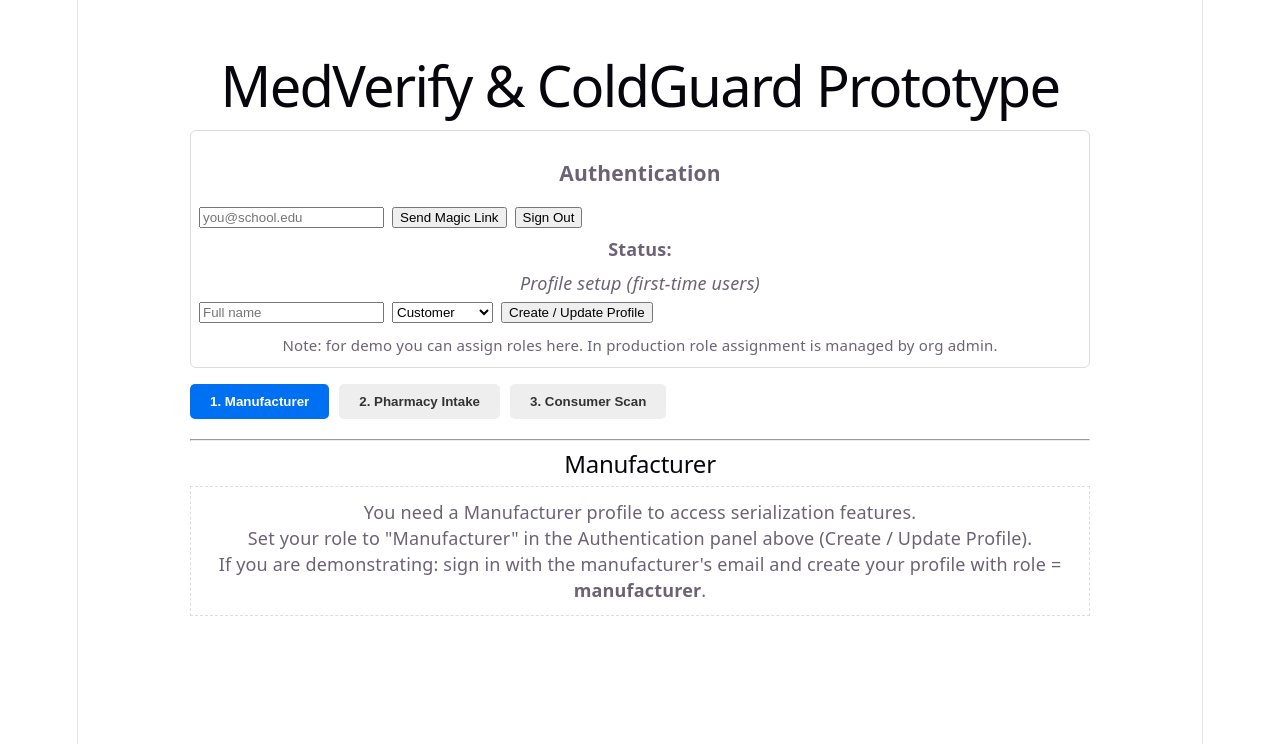
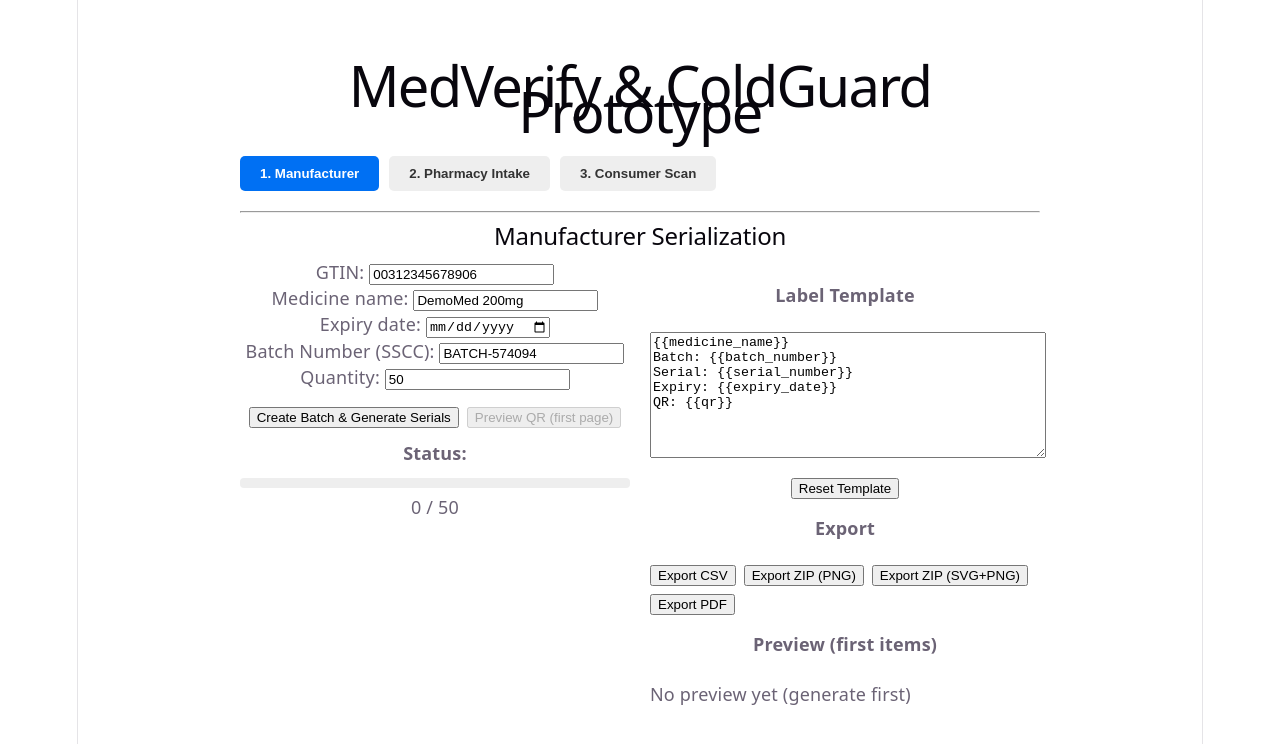
Before and after one commit to MadBollocks/SEM-IOT, a React (Vite) app: page / in a window 1280 px wide. Shown: the top 744 px of the page. Built offline with nearby package versions, Linux system fonts and the light colour scheme.

Commit message:
Backed out

```diff
--- a/src/App.jsx
+++ b/src/App.jsx
@@ -1,107 +1,198 @@
-// src/App.jsx
-import React, { useEffect, useState } from 'react';
+import React, { useState } from 'react';
 import { supabase } from './supabaseClient';
-import Auth from './components/Auth';
+import QRScanner from './components/QRScanner';
 import ManufacturerSerialization from './components/ManufacturerSerialization';
-import QRScanner from './components/QRScanner';
-import PharmacyHandoff from './components/PharmacyHandoff';
-
-// Keep or import other existing components if you prefer
-// (ManufacturerView removed — we use ManufacturerSerialization)
 
 export default function App() {
   const [activeTab, setActiveTab] = useState('manufacturer');
-  const [user, setUser] = useState(null);
-  const [profile, setProfile] = useState(null);
-
-  // Keep user session on reload
-  useEffect(() => {
-    (async () => {
-      const { data } = await supabase.auth.getSession();
-      setUser(data?.session?.user ?? null);
-      if (data?.session?.user) {
-        // fetch profile if exists
-        const { data: profileData } = await supabase.from('profiles').select('*').eq('id', data.session.user.id).single().catch(() => ({ data: null }));
-        setProfile(profileData ?? null);
-      }
-    })();
-  }, []);
 
   return (
-    <div style={{ fontFamily: 'system-ui, sans-serif', maxWidth: '900px', margin: '20px auto', padding: '20px' }}>
+    <div style={{ fontFamily: 'system-ui, sans-serif', maxWidth: '800px', margin: '20px auto', padding: '20px' }}>
       <h1>MedVerify & ColdGuard Prototype</h1>
 
-      <Auth onUser={setUser} onProfile={setProfile} />
-
+      {/* Navigation Tabs */}
       <div style={{ display: 'flex', gap: '10px', marginBottom: '20px' }}>
-        <button onClick={() => setActiveTab('manufacturer')} style={tabStyle(activeTab === 'manufacturer')}>1. Manufacturer</button>
-        <button onClick={() => setActiveTab('pharmacy')} style={tabStyle(activeTab === 'pharmacy')}>2. Pharmacy Intake</button>
-        <button onClick={() => setActiveTab('consumer')} style={tabStyle(activeTab === 'consumer')}>3. Consumer Scan</button>
+        <button
+          onClick={() => setActiveTab('manufacturer')}
+          style={tabStyle(activeTab === 'manufacturer')}
+        >
+          1. Manufacturer
+        </button>
+        <button
+          onClick={() => setActiveTab('pharmacy')}
+          style={tabStyle(activeTab === 'pharmacy')}
+        >
+          2. Pharmacy Intake
+        </button>
+        <button
+          onClick={() => setActiveTab('consumer')}
+          style={tabStyle(activeTab === 'consumer')}
+        >
+          3. Consumer Scan
+        </button>
       </div>
 
       <hr />
 
-      {activeTab === 'manufacturer' && (
-        <div>
-          <h2>Manufacturer</h2>
-          {profile?.role === 'manufacturer' ? (
-            <ManufacturerSerialization profile={profile} />
-          ) : (
-            <div style={{ padding: 12, border: '1px dashed #ddd' }}>
-              <p>You need a Manufacturer profile to access serialization features.</p>
-              <p>Set your role to "Manufacturer" in the Authentication panel above (Create / Update Profile).</p>
-              <p>If you are demonstrating: sign in with the manufacturer's email and create your profile with role = <strong>manufacturer</strong>.</p>
-            </div>
-          )}
-        </div>
-      )}
-
-      {activeTab === 'pharmacy' && (
-        <div>
-          <h2>Pharmacy Intake</h2>
-          {profile?.role === 'pharmacy' ? (
-            <PharmacyHandoff />
-          ) : (
-            <div style={{ padding: 12, border: '1px dashed #ddd' }}>
-              <p>You need a Pharmacy profile to perform handoff. Set role to <strong>pharmacy</strong> in the Authentication panel.</p>
-            </div>
-          )}
-        </div>
-      )}
-
-      {activeTab === 'consumer' && (
-        <div>
-          <h2>Consumer Scan</h2>
-          <p>Signed in as: {user?.email ?? 'guest'} — role: {profile?.role ?? 'none'}</p>
-          <ConsumerScanWrapper profile={profile} />
-        </div>
-      )}
+      {/* Screen Views */}
+      {activeTab === 'manufacturer' && <ManufacturerSerialization />}
+      {activeTab === 'pharmacy' && <PharmacySimView />}
+      {activeTab === 'consumer' && <ConsumerSimView />}
     </div>
   );
 }
 
-function ConsumerScanWrapper({ profile }) {
+const tabStyle = (isActive) => ({
+  padding: '10px 20px',
+  cursor: 'pointer',
+  background: isActive ? '#0070f3' : '#eee',
+  color: isActive ? '#fff' : '#333',
+  border: 'none',
+  borderRadius: '5px',
+  fontWeight: 'bold'
+});
+
+/* ==========================================================================
+   1. MANUFACTURER SCREEN (Direct Client-Side Batch Creation)
+   ========================================================================== */
+function ManufacturerView() {
+  const [gtin, setGtin] = useState('00312345678906');
+  const [quantity, setQuantity] = useState(50); // Kept modest for fast browser generation
+  const [parentSscc, setParentSscc] = useState(`SSCC-${Math.floor(100000 + Math.random() * 900000)}`);
+  const [status, setStatus] = useState('');
+
+  const handleGenerateBatch = async (e) => {
+    e.preventDefault();
+    setStatus('Creating parent batch...');
+
+    // 1. Insert Parent Shipment directly
+    const { error: parentErr } = await supabase
+      .from('parent_shipments')
+      .insert([{ sscc: parentSscc, status: 'IN_TRANSIT', is_compromised: false }]);
+
+    if (parentErr) return setStatus(`❌ Error: ${parentErr.message}`);
+
+    // 2. Generate and Insert Child Serials
+    setStatus(`Generating ${quantity} serial items...`);
+    const children = [];
+    for (let i = 1; i <= quantity; i++) {
+      children.push({
+        gtin: gtin,
+        serial: i.toString().padStart(6, '0'),
+        parent_sscc: parentSscc,
+        status: 'IN_TRANSIT'
+      });
+    }
+
+    const { error: childErr } = await supabase.from('child_items').insert(children);
+    if (childErr) return setStatus(`❌ Error inserting children: ${childErr.message}`);
+
+    setStatus(`✅ Batch created successfully! SSCC: ${parentSscc}`);
+  };
+
+  return (
+    <div>
+      <h2>Manufacturer Admin</h2>
+      <form onSubmit={handleGenerateBatch} style={{ display: 'flex', flexDirection: 'column', gap: '10px', maxWidth: '400px' }}>
+        <label>GTIN: <input type="text" value={gtin} onChange={(e) => setGtin(e.target.value)} required /></label>
+        <label>Quantity: <input type="number" value={quantity} onChange={(e) => setQuantity(Number(e.target.value))} required /></label>
+        <label>Parent SSCC: <input type="text" value={parentSscc} onChange={(e) => setParentSscc(e.target.value)} required /></label>
+        <button type="submit" style={{ padding: '10px', background: '#0070f3', color: '#fff', border: 'none' }}>
+          Generate Batch & Items
+        </button>
+      </form>
+      {status && <p><strong>{status}</strong></p>}
+    </div>
+  );
+}
+
+/* ==========================================================================
+   2. PHARMACY INTAKE SCREEN (Hardware Simulator)
+   ========================================================================== */
+function PharmacySimView() {
+  const [sscc, setSscc] = useState('');
+  const [minTemp, setMinTemp] = useState(3.0);
+  const [maxTemp, setMaxTemp] = useState(7.5);
+  const [status, setStatus] = useState('');
+
+  const handleSimulateSync = async () => {
+    if (!sscc) return alert('Enter an SSCC code');
+    setStatus('Syncing environmental payload...');
+
+    // Check if shipment was breached (e.g., standard cold chain is 2°C - 8°C)
+    const isCompromised = minTemp < 2.0 || maxTemp > 8.0;
+
+    // 1. Log Thermal Audit Data
+    const { error: logErr } = await supabase.from('thermal_logs').insert([{
+      parent_sscc: sscc,
+      min_temp: minTemp,
+      max_temp: maxTemp,
+      out_of_bounds_duration: isCompromised ? 120 : 0
+    }]);
+
+    if (logErr) return setStatus(`❌ Logging failed: ${logErr.message}`);
+
+    // 2. Update Parent State & Safety Flag
+    const { error: parentErr } = await supabase
+      .from('parent_shipments')
+      .update({ status: 'RECEIVED_AT_PHARMACY', is_compromised: isCompromised })
+      .eq('sscc', sscc);
+
+    if (parentErr) return setStatus(`❌ Parent update failed: ${parentErr.message}`);
+
+    // 3. Update all linked child items state to RECEIVED_AT_PHARMACY
+    await supabase.from('child_items').update({ status: 'RECEIVED_AT_PHARMACY' }).eq('parent_sscc', sscc);
+
+    if (isCompromised) {
+      setStatus(`🔴 Handoff complete with BREACH ALERT. Max temp reached ${maxTemp}°C.`);
+    } else {
+      setStatus(`🟢 Handoff complete! Cold-chain verified safe.`);
+    }
+  };
+
+  return (
+    <div>
+      <h2>Pharmacy Intake (Simulated BLE Sync)</h2>
+      <div style={{ display: 'flex', flexDirection: 'column', gap: '10px', maxWidth: '400px' }}>
+        <label>Parent SSCC Code: <input type="text" placeholder="SSCC-XXXXXX" value={sscc} onChange={(e) => setSscc(e.target.value)} /></label>
+
+        <div style={{ border: '1px solid #ccc', padding: '10px', borderRadius: '5px' }}>
+          <h4>Simulated Sensor Hardware Readings:</h4>
+          <label>Min Temp (°C): <input type="number" step="0.1" value={minTemp} onChange={(e) => setMinTemp(Number(e.target.value))} /></label>
+          <br /><br />
+          <label>Max Temp (°C): <input type="number" step="0.1" value={maxTemp} onChange={(e) => setMaxTemp(Number(e.target.value))} /></label>
+        </div>
+
+        <button onClick={handleSimulateSync} style={{ padding: '10px', background: '#10B981', color: '#fff', border: 'none' }}>
+          Simulate BLE Thermal Handshake
+        </button>
+      </div>
+      {status && <p><strong>{status}</strong></p>}
+    </div>
+  );
+}
+
+/* ==========================================================================
+   3. CONSUMER VERIFICATION SCREEN (Stateful Serialization UI)
+   ========================================================================== */
+async function hashDeviceId(rawId) {
+  const encoder = new TextEncoder();
+  const data = encoder.encode(rawId + "MedVerify_SecureSalt_2026");
+  const hashBuffer = await crypto.subtle.digest('SHA-256', data);
+  const hashArray = Array.from(new Uint8Array(hashBuffer));
+  return hashArray.map(b => b.toString(16).padStart(2, '0')).join('');
+}
+
+function ConsumerSimView() {
   const [deviceId, setDeviceId] = useState('user-device-abc');
   const [verificationResult, setVerificationResult] = useState(null);
   const [isScanning, setIsScanning] = useState(true);
   const [scannedData, setScannedData] = useState({ gtin: '', serial: '' });
 
-  async function hashDeviceId(rawId) {
-    const encoder = new TextEncoder();
-    const data = encoder.encode(rawId + 'MedVerify_SecureSalt_2026');
-    const hashBuffer = await crypto.subtle.digest('SHA-256', data);
-    const hashArray = Array.from(new Uint8Array(hashBuffer));
-    return hashArray.map(b => b.toString(16).padStart(2, '0')).join('');
-  }
-
   const executeVerification = async (scannedGtin, scannedSerial) => {
-    if (!profile) {
-      setVerificationResult({ color: '#B45309', fontColor: '#fff', text: 'Please sign in and create a profile (customer) before verifying.' });
-      return;
-    }
-
     setVerificationResult({ color: '#333', fontColor: '#FFF', text: 'Verifying with Supabase...' });
 
+    // Hash the ID locally before database comparison
     const hashedDeviceToken = await hashDeviceId(deviceId);
 
     const { data: item, error } = await supabase
@@ -125,7 +216,7 @@ function ConsumerScanWrapper({ profile }) {
 
     if (item.status === 'RECEIVED_AT_PHARMACY' || item.status === 'ACTIVATED') {
       if (!item.device_id_hash) {
-        // Bind to device
+        // Store only the irreversible hash in the database
         await supabase.from('child_items').update({ status: 'ACTIVATED', device_id_hash: hashedDeviceToken }).match({ gtin: scannedGtin, serial: scannedSerial });
         return setVerificationResult({ color: '#047857', fontColor: '#FFFFFF', text: '🟢 GREEN: Authentic & Safe' });
       } else if (item.device_id_hash === hashedDeviceToken) {
@@ -139,18 +230,21 @@ function ConsumerScanWrapper({ profile }) {
     return setVerificationResult({ color: '#B45309', fontColor: '#FFFFFF', text: '🟡 YELLOW: Data Incomplete' });
   };
 
+  // Reuse existing GS1 parsing logic: handleScan expects detectedCodes array
   const handleScan = (detectedCodes) => {
     if (detectedCodes && detectedCodes.length > 0) {
       const rawText = detectedCodes[0].rawValue;
-      // parse GS1
+
+      // Expected GS1 Syntax: https://medverify.app/01/{gtin}/21/{serial}
       const urlParts = rawText.split('/');
       const gtinIndex = urlParts.indexOf('01') + 1;
       const serialIndex = urlParts.indexOf('21') + 1;
 
       if (gtinIndex > 0 && serialIndex > 0 && urlParts[gtinIndex] && urlParts[serialIndex]) {
-        setIsScanning(false);
+        setIsScanning(false); // Turn off camera
         const extractedGtin = urlParts[gtinIndex];
         const extractedSerial = urlParts[serialIndex];
+
         setScannedData({ gtin: extractedGtin, serial: extractedSerial });
         executeVerification(extractedGtin, extractedSerial);
       } else {
@@ -160,43 +254,67 @@ function ConsumerScanWrapper({ profile }) {
     }
   };
 
+  // This handles raw decoded strings from QRScanner
+  const handleScanFromRaw = (rawText) => {
+    if (rawText) {
+      handleScan([{ rawValue: rawText }]);
+    } else {
+      setVerificationResult({ color: '#B91C1C', fontColor: '#FFFFFF', text: '🔴 RED ALERT: No code detected in image' });
+    }
+  };
+
   return (
     <div>
-      <div style={{ marginBottom: 16 }}>
+      <h2>Consumer Scan Verification</h2>
+
+      <div style={{ marginBottom: '20px', maxWidth: '400px' }}>
         <label>Simulated Device ID:
-          <select value={deviceId} onChange={(e) => setDeviceId(e.target.value)} style={{ marginLeft: 8 }}>
-            <option value="user-device-abc">Device A</option>
-            <option value="user-device-xyz">Device B</option>
+          <select value={deviceId} onChange={(e) => setDeviceId(e.target.value)} style={{ marginLeft: '10px', padding: '5px' }}>
+            <option value="user-device-abc">Device A (Original Phone)</option>
+            <option value="user-device-xyz">Device B (Cloner Phone)</option>
           </select>
         </label>
       </div>
 
       {isScanning ? (
-        <div style={{ maxWidth: 420, border: '4px solid #333', borderRadius: 8, overflow: 'hidden' }}>
-          <QRScanner onDetected={(rawText) => { handleScan([{ rawValue: rawText }]); }} />
+        <div style={{ maxWidth: '400px', border: '4px solid #333', borderRadius: '8px', overflow: 'hidden' }}>
+          <QRScanner
+            onDetected={(rawText) => {
+              handleScanFromRaw(rawText);
+            }}
+            verbose={false}
+          />
         </div>
       ) : (
-        <button onClick={() => { setIsScanning(true); setVerificationResult(null); setScannedData({ gtin: '', serial: '' }); }}>
+        <button
+          onClick={() => {
+            setIsScanning(true);
+            setVerificationResult(null);
+            setScannedData({ gtin: '', serial: '' });
+          }}
+          style={{ padding: '10px 20px', background: '#0056B3', color: '#fff', border: 'none', cursor: 'pointer', borderRadius: '5px' }}
+        >
           Scan Another Item
         </button>
       )}
 
       {scannedData.gtin && (
-        <p style={{ marginTop: 12 }}>
+        <p style={{ marginTop: '15px' }}>
           <strong>Detected GTIN:</strong> {scannedData.gtin} | <strong>Serial:</strong> {scannedData.serial}
         </p>
       )}
 
       {verificationResult && (
         <div style={{
-          marginTop: 16,
-          padding: 16,
-          borderRadius: 8,
+          marginTop: '20px',
+          padding: '20px',
+          borderRadius: '8px',
           backgroundColor: verificationResult.color,
           color: verificationResult.fontColor,
           fontWeight: 'bold',
-          fontSize: 16,
-          textAlign: 'center'
+          fontSize: '18px',
+          textAlign: 'center',
+          border: '2px solid rgba(0,0,0,0.1)'
         }}>
           {verificationResult.text}
         </div>
@@ -204,13 +322,3 @@ function ConsumerScanWrapper({ profile }) {
     </div>
   );
 }
-
-const tabStyle = (isActive) => ({
-  padding: '10px 20px',
-  cursor: 'pointer',
-  background: isActive ? '#0070f3' : '#eee',
-  color: isActive ? '#fff' : '#333',
-  border: 'none',
-  borderRadius: '5px',
-  fontWeight: 'bold'
-});
--- a/src/components/Auth.jsx
+++ /dev/null
@@ -1,140 +0,0 @@
-// src/components/Auth.jsx
-import React, { useEffect, useState } from 'react';
-import { supabase } from '../supabaseClient';
-
-// Props: onUser(user), onProfile(profile)
-// - onUser called with supabase user object or null
-// - onProfile called with profile row or null
-export default function Auth({ onUser, onProfile }) {
-  const [email, setEmail] = useState('');
-  const [status, setStatus] = useState('');
-  const [profile, setProfile] = useState(null);
-  const [roleChoice, setRoleChoice] = useState('customer');
-  const [name, setName] = useState('');
-
-  useEffect(() => {
-    // On mount, check initial session
-    (async () => {
-      const { data: { session } } = await supabase.auth.getSession();
-      const user = session?.user ?? null;
-      onUser && onUser(user);
-      if (user) await loadProfile(user.id);
-    })();
-
-    const { data: listener } = supabase.auth.onAuthStateChange(async (_event, session) => {
-      const user = session?.user ?? null;
-      onUser && onUser(user);
-      if (user) {
-        await loadProfile(user.id);
-      } else {
-        setProfile(null);
-        onProfile && onProfile(null);
-      }
-    });
-
-    return () => listener?.subscription?.unsubscribe?.();
-    // eslint-disable-next-line react-hooks/exhaustive-deps
-  }, []);
-
-  async function loadProfile(userId) {
-    try {
-      const { data, error } = await supabase.from('profiles').select('*').eq('id', userId).single();
-      if (error && error.code !== 'PGRST116') { /* ignore not found */ }
-      setProfile(data ?? null);
-      onProfile && onProfile(data ?? null);
-    } catch (err) {
-      console.error('profile load error', err);
-    }
-  }
-
-  async function signIn() {
-    setStatus('Sending magic link...');
-    const { error } = await supabase.auth.signInWithOtp({ email });
-    if (error) setStatus(`Error: ${error.message}`);
-    else setStatus('Magic link sent. Check your email.');
-  }
-
-  async function signOut() {
-    await supabase.auth.signOut();
-    setStatus('Signed out');
-    setProfile(null);
-    onUser && onUser(null);
-    onProfile && onProfile(null);
-  }
-
-  async function ensureProfileForUser(user) {
-    if (!user) return;
-    // if profile exists already we loaded it; otherwise create using roleChoice and name
-    try {
-      const { data } = await supabase.from('profiles').select('*').eq('id', user.id).single();
-      if (data) {
-        setProfile(data);
-        onProfile && onProfile(data);
-        return data;
-      }
-    } catch (err) {
-      // not found or error - proceed to upsert
-    }
-
-    // Upsert the profile row (id MUST be auth.uid())
-    const payload = {
-      id: user.id,
-      email: user.email,
-      full_name: name || null,
-      role: roleChoice,
-      org: null
-    };
-
-    const { error } = await supabase.from('profiles').upsert(payload, { returning: 'representation' });
-    if (error) {
-      console.error('profile upsert err', error);
-      setStatus(`Profile creation error: ${error.message}`);
-      return null;
-    }
-
-    // reload profile
-    const { data } = await supabase.from('profiles').select('*').eq('id', user.id).single();
-    setProfile(data);
-    onProfile && onProfile(data);
-    setStatus('Profile created');
-    return data;
-  }
-
-  return (
-    <div style={{ marginBottom: 16, padding: 8, border: '1px solid #ddd', borderRadius: 6 }}>
-      <h3>Authentication</h3>
-      <div style={{ display: 'flex', gap: 8, alignItems: 'center' }}>
-        <input placeholder="you@school.edu" type="email" value={email} onChange={(e) => setEmail(e.target.value)} />
-        <button onClick={signIn}>Send Magic Link</button>
-        <button onClick={signOut}>Sign Out</button>
-      </div>
-
-      <div style={{ marginTop: 8 }}>
-        <strong>Status:</strong> {status}
-      </div>
-
-      <div style={{ marginTop: 8 }}>
-        <p style={{ margin: 0 }}><em>Profile setup (first-time users)</em></p>
-        <div style={{ display: 'flex', gap: 8, marginTop: 6 }}>
-          <input placeholder="Full name" value={name} onChange={(e) => setName(e.target.value)} />
-          <select value={roleChoice} onChange={(e) => setRoleChoice(e.target.value)}>
-            <option value="customer">Customer</option>
-            <option value="pharmacy">Pharmacy</option>
-            <option value="manufacturer">Manufacturer</option>
-          </select>
-          <button onClick={async () => {
-            // get current user and create profile
-            const { data: { user } } = await supabase.auth.getUser();
-            if (!user) return setStatus('Sign in first (send magic link).');
-            setStatus('Creating/updating profile...');
-            await ensureProfileForUser(user);
-          }}>Create / Update Profile</button>
-        </div>
-      </div>
-
-      <div style={{ marginTop: 8 }}>
-        <small>Note: for demo you can assign roles here. In production role assignment is managed by org admin.</small>
-      </div>
-    </div>
-  );
-}
```
